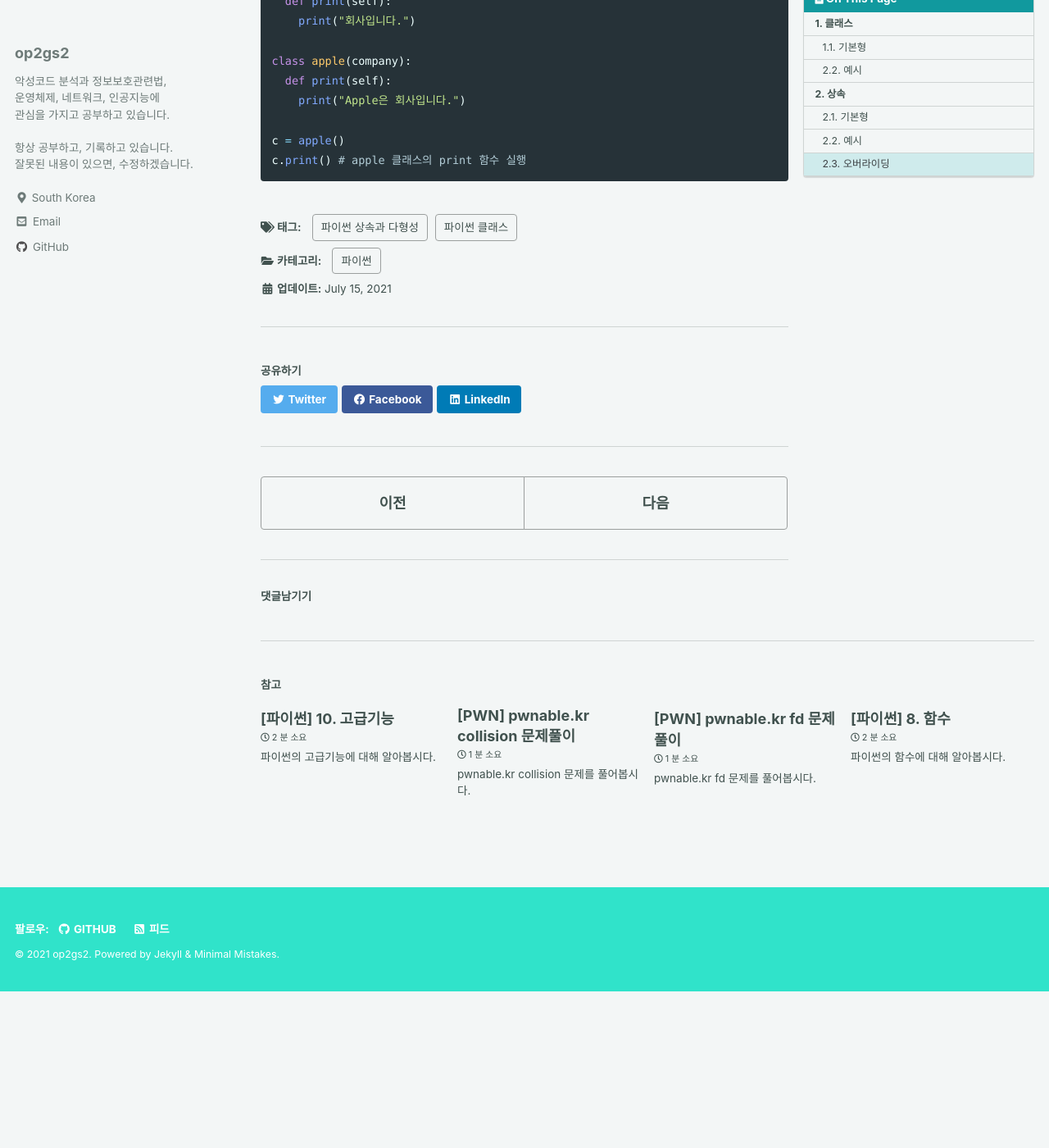
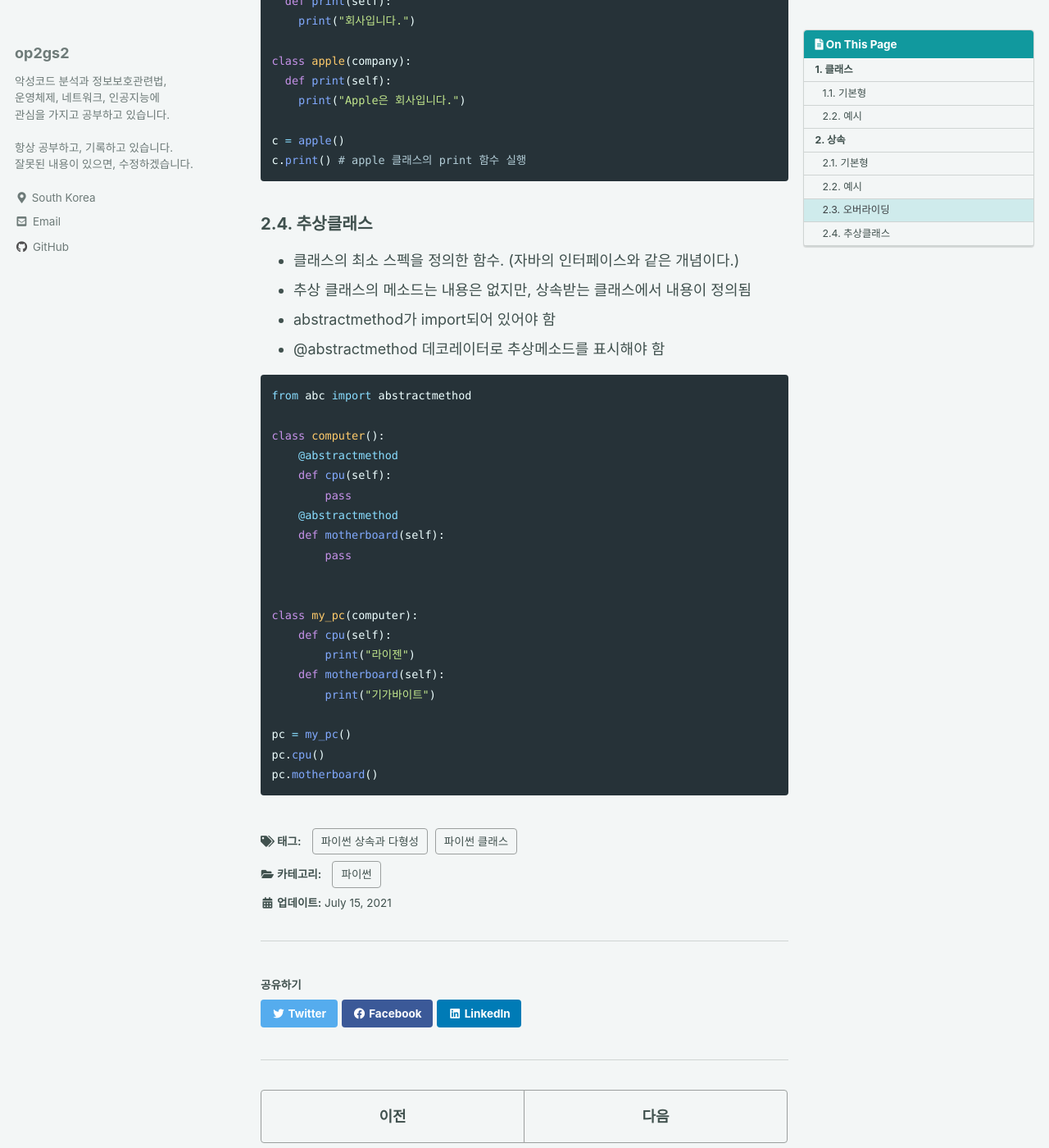
Before and after one commit to DongkilShin1/op2gs2.github.io, a Jekyll site: the page built from _posts/2021/파이썬/2021-07-19-[파이썬] 9. 객체지향.md, in a window 1280 px wide and 1400 px high, scrolled down 2893 px. Shown: the whole window at 82% size. Built offline with Jekyll 4.4.1, drawn with Linux system fonts in a browser that asks for light colours; cached includes are drawn as plain includes; comment, search, counter and statistics services are not loaded; before the commit the page ends 4102 px from its top, so only the background shows below that.

Commit message:
Update 2021-07-19-[파이썬] 9. 객체지향.md

````diff
--- a/_posts/2021/파이썬/2021-07-19-[파이썬] 9. 객체지향.md
+++ b/_posts/2021/파이썬/2021-07-19-[파이썬] 9. 객체지향.md
@@ -130,3 +130,33 @@ class apple(company):
 c = apple()
 c.print() # apple 클래스의 print 함수 실행
 ```
+
+### 2.4. 추상클래스
+
+- 클래스의 최소 스펙을 정의한 함수. (자바의 인터페이스와 같은 개념이다.)
+- 추상 클래스의 메소드는 내용은 없지만, 상속받는 클래스에서 내용이 정의됨
+- abstractmethod가 import되어 있어야 함
+- @abstractmethod 데코레이터로 추상메소드를 표시해야 함
+
+```python
+from abc import abstractmethod
+
+class computer():
+    @abstractmethod
+    def cpu(self):
+        pass
+    @abstractmethod
+    def motherboard(self):
+        pass
+
+
+class my_pc(computer):
+    def cpu(self):
+        print("라이젠")
+    def motherboard(self):
+        print("기가바이트")
+
+pc = my_pc()
+pc.cpu()
+pc.motherboard()
+```
````
